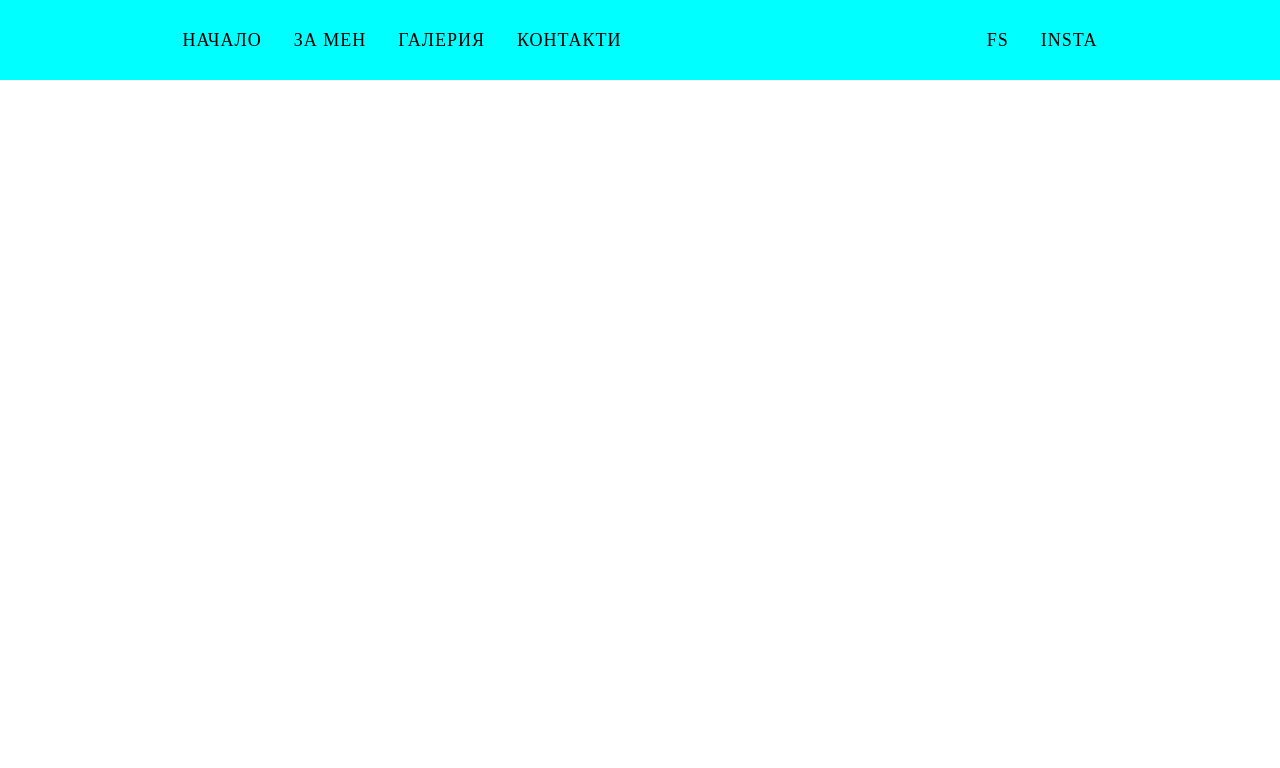
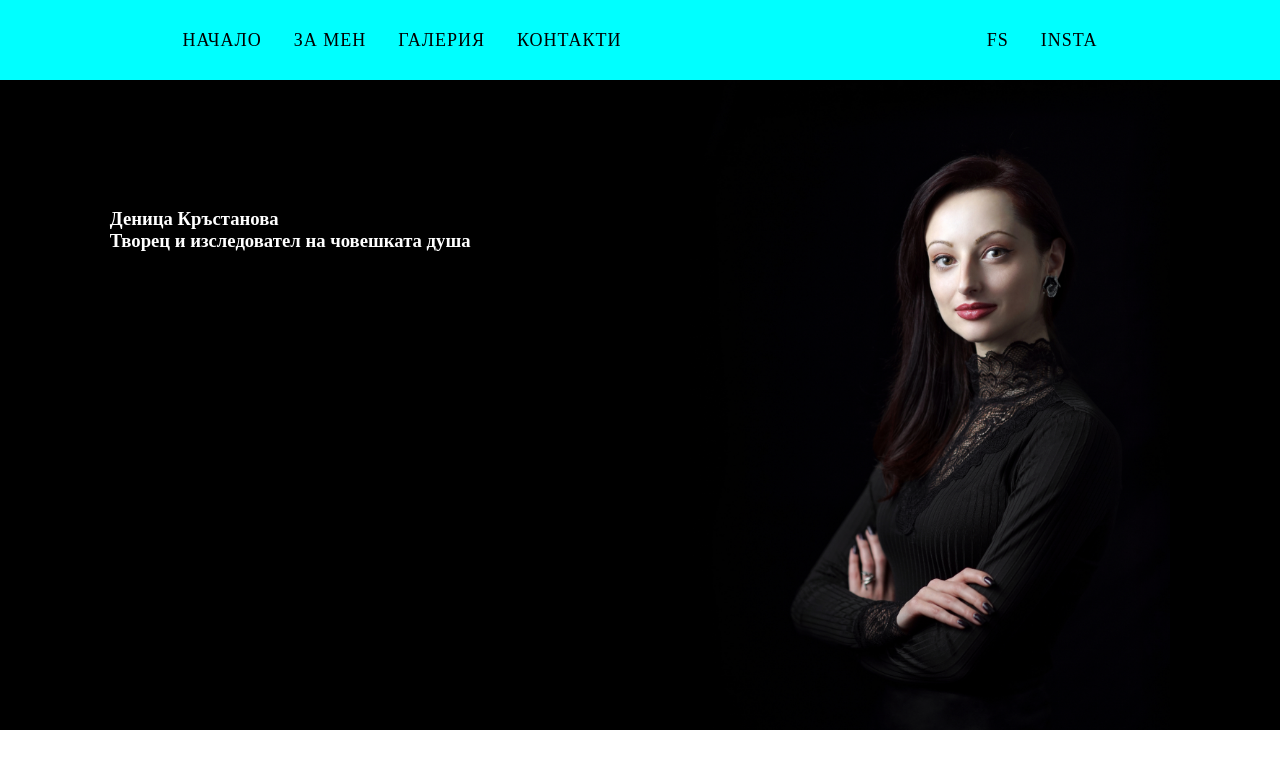
Before and after one commit to LachezarUzunov/deni-art-nextjs, a Next.js app: page / in a window 1280 px wide. Shown: the top 768 px of the page. Built offline with nearby package versions, Linux system fonts and the light colour scheme; a web font is replaced by a local one.

Commit message:
Adding hero section

```diff
--- a/components/home-page/heading.js
+++ b/components/home-page/heading.js
@@ -1,8 +1,16 @@
+import Image from "next/image";
+
+import classes from "./heading.module.css";
+
 const Heading = () => {
   return (
-    <section>
-      <h1>Деница Кръстанова</h1>
-      <h3>Творец и изследовател на човешката душа</h3>
+    <section className={classes.hero}>
+      <article className={classes.hero__info}>
+        <h1>Деница Кръстанова</h1>
+        <h3>Творец и изследовател на човешката душа</h3>
+      </article>
+
+      <Image src="/site/deni.jpg" alt="artist" width={480} height={650} />
     </section>
   );
 };
--- a/components/home-page/heading.module.css
+++ b/components/home-page/heading.module.css
@@ -0,0 +1,10 @@
+.hero {
+  display: flex;
+  justify-content: space-around;
+  background-color: black;
+}
+
+.hero__info {
+  color: white;
+  padding-top: 8rem;
+}
--- a/pages/index.js
+++ b/pages/index.js
@@ -1,5 +1,10 @@
+import Heading from "@/components/home-page/heading";
 import styles from "@/styles/Home.module.css";
 
 export default function Home() {
-  return <main></main>;
+  return (
+    <main>
+      <Heading />
+    </main>
+  );
 }
```
Also changed, not shown: public/site/deni.jpg (added), 1 other file (tests, documents, lock files or other folders).
